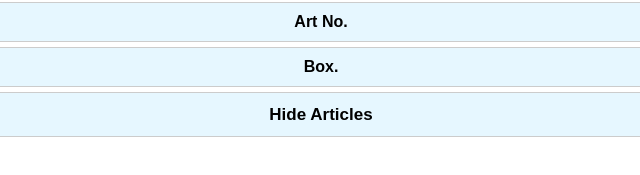
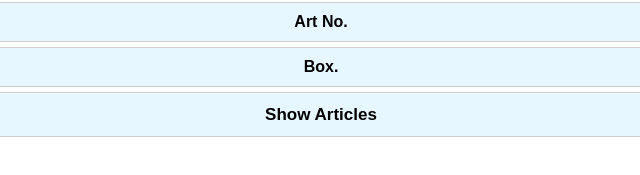
Before and after one commit to Muhammad-Huzaifa-786/new_Stock, a plain HTML site: page index.html in a window 1280 px wide. Shown: the part 1469-1644 px from the top of the page, 319-959 px from the left. Drawn offline with Linux system fonts and the light colour scheme.

Commit message:
Update index.html

```diff
--- a/index.html
+++ b/index.html
@@ -89,7 +89,7 @@
         <br><br>
         <div id="accordion"></div>
         <div id="accordions"></div>
-        <button id="toggleButton">Hide Articles</button>
+        <button id="toggleButton">Show Articles</button>
         <div id="articles"></div>
         <br><br><br><br><br>
         <button id="scrollToToptop" class="scroll-to-top">↑</button>
```
